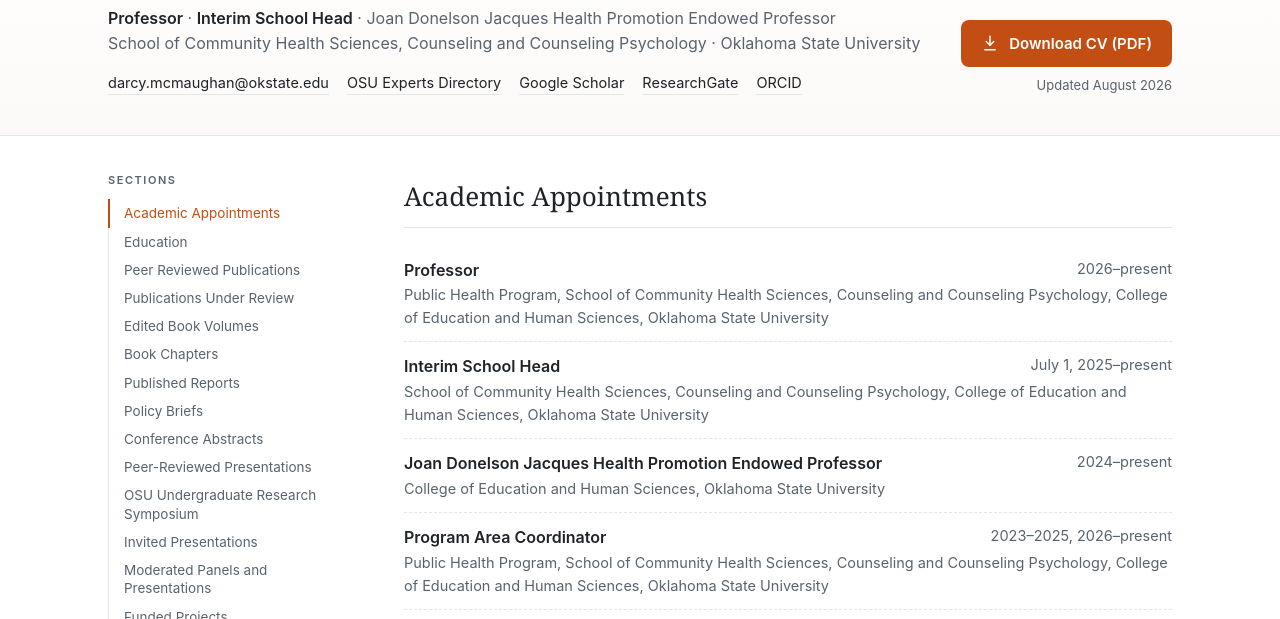
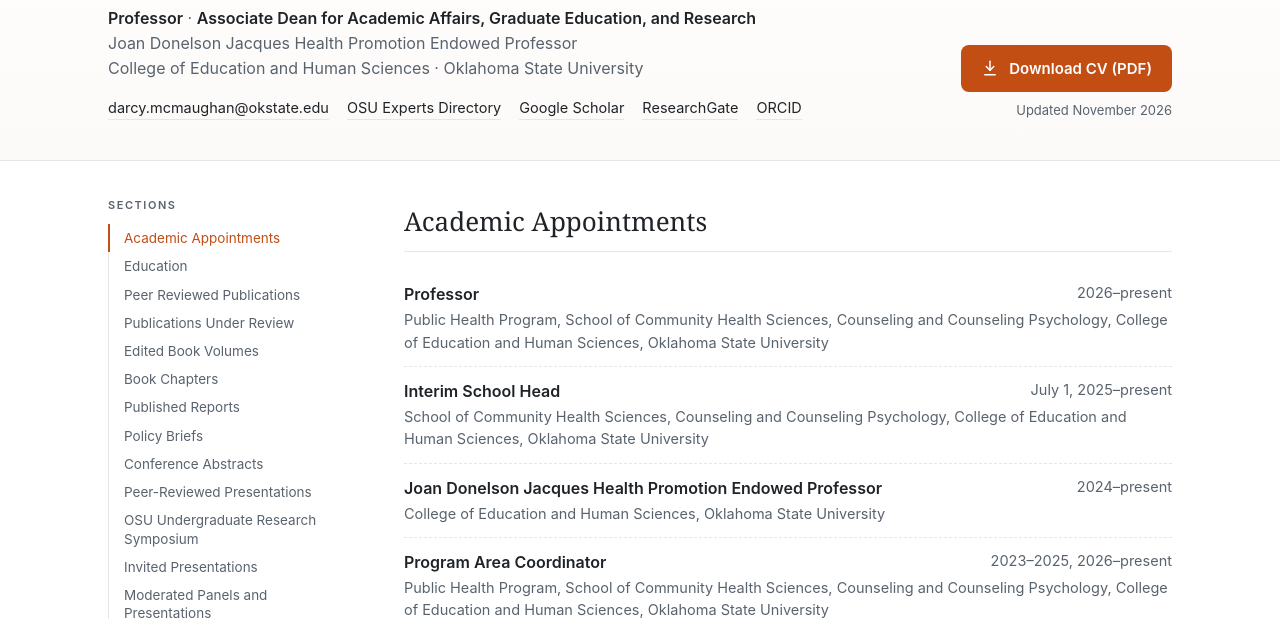
Before and after one commit to djmcmaughan/cv, a plain HTML site: page index.html in a window 1280 px wide. Shown: the part 143-762 px from the top of the page. Drawn offline with Linux system fonts and the light colour scheme.

Commit message:
Update CV to November 2026 version
Co-Authored-By: Claude Opus 5.5 <noreply@anthropic.com>
Claude-Session: https://claude.ai/code/session_01Brok6bGX4cgH9edGhBjrkN

```diff
--- a/index.html
+++ b/index.html
@@ -4,7 +4,7 @@
 <meta charset="utf-8">
 <meta name="viewport" content="width=device-width, initial-scale=1">
 <title>Darcy Jones (DJ) McMaughan, Ph.D. — Curriculum Vitae</title>
-<meta name="description" content="Curriculum vitae of Darcy Jones (DJ) McMaughan, Ph.D., Professor and Interim School Head, Oklahoma State University.">
+<meta name="description" content="Curriculum vitae of Darcy Jones (DJ) McMaughan, Ph.D., Professor and Associate Dean for Academic Affairs, Graduate Education, and Research, Oklahoma State University.">
 <style>
   :root {
     --ink: #1f2328;
@@ -113,8 +113,9 @@
     <div>
       <p class="eyebrow">Curriculum Vitae</p>
       <h1>Darcy Jones (DJ) McMaughan, Ph.D.</h1>
-      <p class="roles"><strong>Professor</strong> &middot; <strong>Interim School Head</strong> &middot; Joan Donelson Jacques Health Promotion Endowed Professor<br>
-      School of Community Health Sciences, Counseling and Counseling Psychology &middot; Oklahoma State University</p>
+      <p class="roles"><strong>Professor</strong> &middot; <strong>Associate Dean for Academic Affairs, Graduate Education, and Research</strong><br>
+      Joan Donelson Jacques Health Promotion Endowed Professor<br>
+      College of Education and Human Sciences &middot; Oklahoma State University</p>
       <div class="contact">
         <a href="mailto:darcy.mcmaughan@okstate.edu">darcy.mcmaughan@okstate.edu</a>
         <a href="https://experts.okstate.edu/darcy.mcmaughan/about" target="_blank" rel="noopener">OSU Experts Directory</a>
@@ -128,7 +129,7 @@
         <svg viewBox="0 0 24 24" fill="none" stroke="currentColor" stroke-width="2" stroke-linecap="round" stroke-linejoin="round" aria-hidden="true"><path d="M12 3v12"/><path d="m7 10 5 5 5-5"/><path d="M5 21h14"/></svg>
         Download CV (PDF)
       </a>
-      <span class="updated">Updated August 2026</span>
+      <span class="updated">Updated November 2026</span>
     </div>
   </div>
 </header>
@@ -182,6 +183,8 @@
       <div class="entry"><span class="title">B.A., Psychology (Summa cum laude)</span><span class="when"></span><span class="where">Texas A&amp;M University, College of Liberal Arts, Department of Psychology</span></div>
       <div class="entry"><span class="title">Propedeuse in Psychology (with honors)</span><span class="when"></span><span class="where">University of Amsterdam, College of Liberal Arts, Department of Psychology</span></div>
     </div>
+
+
 
 
 
@@ -789,7 +792,7 @@
   </main>
 </div>
 
-<footer>Darcy Jones (DJ) McMaughan, Ph.D. &middot; Curriculum Vitae &middot; Updated August 2026</footer>
+<footer>Darcy Jones (DJ) McMaughan, Ph.D. &middot; Curriculum Vitae &middot; Updated November 2026</footer>
 
 <script>
   // highlight the current section in the sidebar
```
Also changed, not shown: 2 other files.
